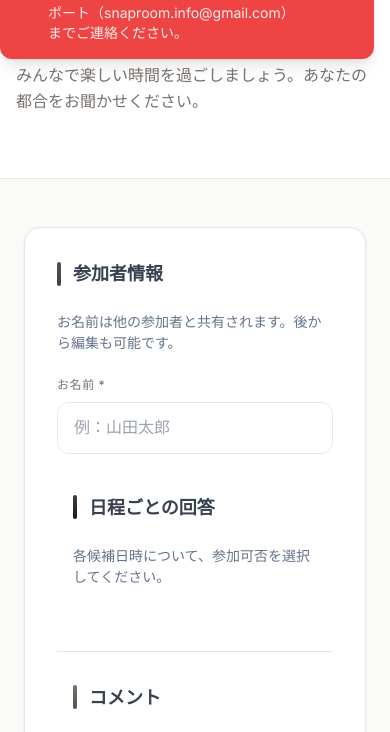
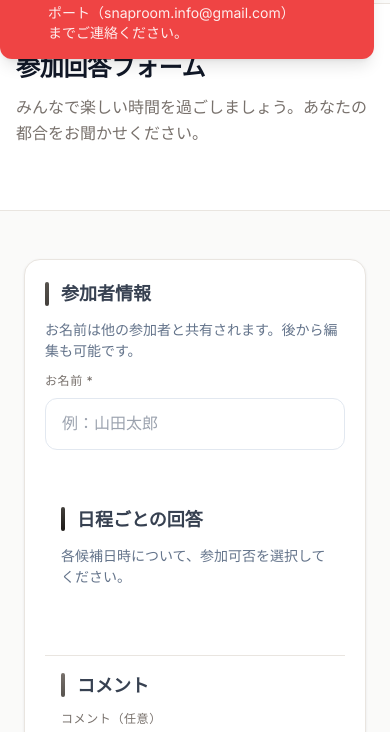
Before and after one commit to snaproom1992/KANJY, a website: page KANJY/web-frontend/response-form.html in a window 390 px wide. Shown: the part 93-825 px from the top of the page. Drawn offline with nearby package versions, Linux system fonts and the light colour scheme.

Commit message:
Improve: モバイルUIの最適化とスペーシング改善
改善内容:

index.html:
- カード間の余白を削減（0.75rem）
- カード内のパディングを最適化（1.25rem）
- メインコンテナの余白を削減
- タイトルとセクションの余白を調整
- 段落の行間とマージンを最適化
- space-y-8, space-y-6の余白を削減
- イベント情報カードをコンパクト化

response-form.html:
- カードの余白とパディングを統一
- メインコンテナの余白を削減
- セクション間の余白を最適化
- タイトルの余白を調整

目的:
- モバイルでのスクロール量を削減
- 一画面により多くの情報を表示
- タッチフレンドリーなUI維持
- 視認性を保ちつつコンパクト化

```diff
--- a/KANJY/web-frontend/response-form.html
+++ b/KANJY/web-frontend/response-form.html
@@ -372,13 +372,33 @@
 
             /* カードの余白調整 */
             .enhanced-card {
-                margin-left: 0.5rem;
-                margin-right: 0.5rem;
+                margin: 0.75rem 0.5rem !important;
+                padding: 1.25rem !important;
             }
 
             .card-section {
-                padding-left: 1rem !important;
-                padding-right: 1rem !important;
+                padding: 1rem !important;
+            }
+
+            /* メインコンテナの余白調整 */
+            main {
+                padding-top: 1rem !important;
+                padding-bottom: 1rem !important;
+            }
+
+            /* セクション間の余白削減 */
+            .space-y-8 > * + * {
+                margin-top: 1rem !important;
+            }
+
+            .space-y-6 > * + * {
+                margin-top: 0.75rem !important;
+            }
+
+            /* タイトルの余白調整 */
+            .notion-heading-2 {
+                margin-top: 1rem !important;
+                margin-bottom: 0.75rem !important;
             }
 
             /* テーブルのレスポンシブ対応 */
```
Also changed, not shown: KANJY/web-frontend/index.html (+59 -1 lines).
